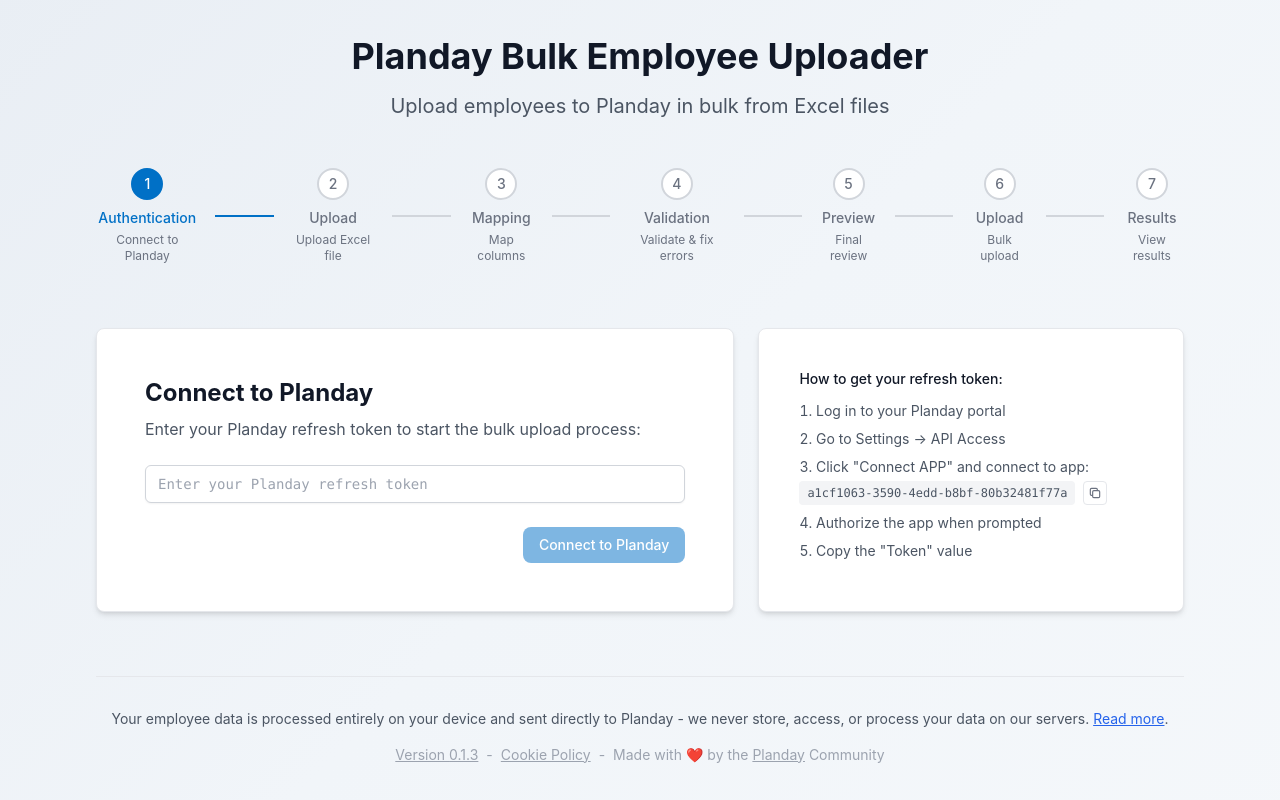
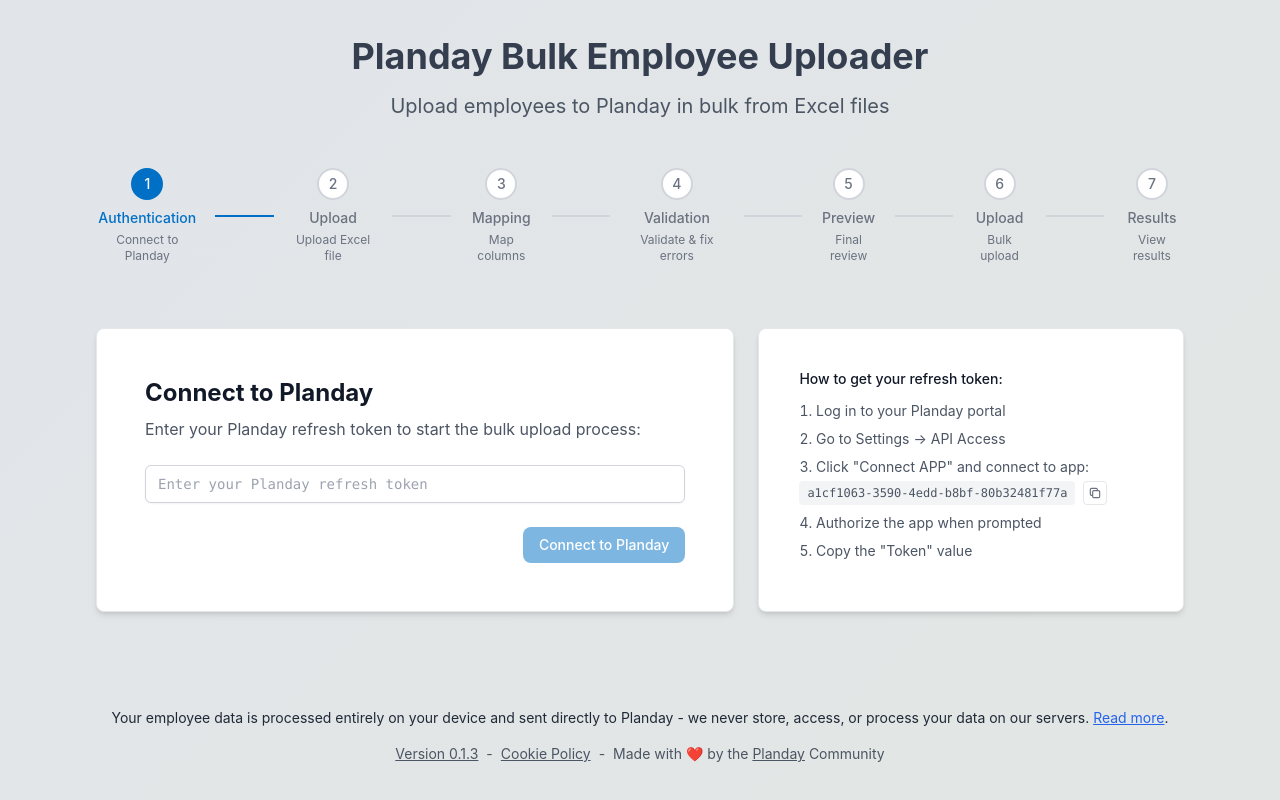
Before and after one commit to Lushbits/pdbulkupload, a React (Vite) app: page / in a window 1280 px wide. Built offline with nearby package versions, Linux system fonts and the light colour scheme.

Commit message:
Add dynamic cold-gray gradient background with synchronized header color transitions

```diff
--- a/src/App.tsx
+++ b/src/App.tsx
@@ -138,7 +138,7 @@
             ? 'mb-12 max-h-40 opacity-100 transform translate-y-0'
             : 'mb-0 max-h-0 opacity-0 transform -translate-y-4'
         }`}>
-          <h1 className="text-4xl font-bold text-gray-900 mb-4">
+          <h1 className="text-4xl font-bold text-gray-900 mb-4 dynamic-header">
             {APP_METADATA.NAME}
           </h1>
           <p className="text-xl text-gray-600">
@@ -397,9 +397,9 @@
         )}
 
         {/* Privacy Notice Footer */}
-        <div className="mt-16 pt-8 border-t border-gray-200">
+        <div className="mt-16 pt-8">
           <div className="text-center">
-            <p className="text-sm text-gray-600 mb-2">
+            <p className="text-sm text-gray-800 mb-2">
               Your employee data is processed entirely on your device and sent directly to Planday - we never store, access, or process your data on our servers. <button
               onClick={() => setIsPrivacyModalOpen(true)}
               className="text-sm text-blue-600 hover:text-blue-800 underline"
@@ -410,17 +410,17 @@
 
             {/* Version Display */}
             <div className="mt-4">
-              <div className="text-sm text-gray-400">
+              <div className="text-sm text-gray-600">
                 <button
                   onClick={() => setIsVersionModalOpen(true)}
-                  className="hover:text-gray-600 transition-colors underline"
+                  className="hover:text-gray-800 transition-colors underline"
                 >
                   Version {getCurrentVersion()}
                 </button>
                 <span className="mx-2">-</span>
                 <button
                   onClick={() => setIsCookieModalOpen(true)}
-                  className="hover:text-gray-600 transition-colors underline"
+                  className="hover:text-gray-800 transition-colors underline"
                 >
                   Cookie Policy
                 </button>
@@ -430,7 +430,7 @@
                   href="https://www.planday.com"
                   target="_blank"
                   rel="noopener noreferrer"
-                  className="hover:text-gray-600 transition-colors underline"
+                  className="hover:text-gray-800 transition-colors underline"
                 >
                   Planday
                 </a>
--- a/src/index.css
+++ b/src/index.css
@@ -100,12 +100,18 @@
     @apply bg-white border-gray-300 text-gray-500;
   }
 
-  /* Sparkling background styles */
+  /* Sparkling background styles - Static position with smooth color transitions */
   .sparkling-background {
     position: relative;
-    background: linear-gradient(135deg, #f8fafc 0%, #f1f5f9 25%, #e2e8f0 50%, #f1f5f9 75%, #f8fafc 100%);
+    background: linear-gradient(135deg,
+      #e1e5eb 0%,    /* Lighter cold gray - top left */
+      #e2e6e4 25%,   /* Lighter transition color */
+      #e3e3e6 50%,   /* Lighter middle transition */
+      #e5e3e4 75%,   /* Lighter transition color */
+      #f8fafc 100%  /* Very light cold gray - bottom right */
+    );
     background-size: 400% 400%;
-    animation: gradient-shift 20s ease infinite;
+    animation: smooth-color-shifts 90s ease-in-out infinite;
     overflow: hidden; /* Prevent layout shifts */
   }
 
@@ -179,6 +185,13 @@
     display: inline-block;
     animation: heartbeat 8s ease-in-out infinite;
   }
+
+  /* Dynamic header text that follows background color shifts */
+  .dynamic-header {
+    animation: dark-icy-text-flow 90s ease-in-out infinite;
+  }
+
+
 }
 
 /* SPARKLE ANIMATION KEYFRAMES - COMMENTED OUT FOR NOW, CAN BE RESTORED IF NEEDED */
@@ -235,6 +248,47 @@
 }
 */
 
+/* Smooth background position animation - creates seamless color transitions */
+@keyframes smooth-color-shifts {
+  0% {
+    background-position: 0% 0%;
+  }
+  25% {
+    background-position: 25% 25%;
+  }
+  50% {
+    background-position: 50% 50%;
+  }
+  75% {
+    background-position: 75% 75%;
+  }
+  100% {
+    background-position: 0% 0%;
+  }
+}
+
+/* Header text colors perfectly synchronized with background */
+@keyframes dark-icy-text-flow {
+  0% {
+    color: #374151; /* Dark blue-gray - matches background blue phase */
+  }
+  25% {
+    color: #1f2937; /* Dark green-gray - matches background green phase */
+  }
+  50% {
+    color: #3f3f46; /* Dark purple-gray - matches background purple phase */
+  }
+  75% {
+    color: #44403c; /* Dark pink-brown - matches background pink phase */
+  }
+  100% {
+    color: #374151; /* Back to dark blue-gray */
+  }
+}
+
+
+
+/* Keep the original for backwards compatibility if needed */
 @keyframes gradient-shift {
   0% {
     background-position: 0% 50%;
```
